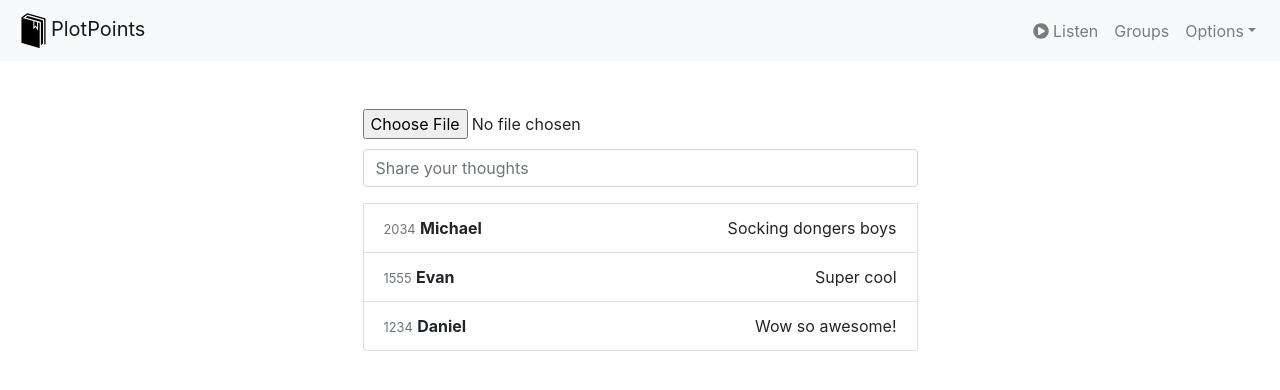
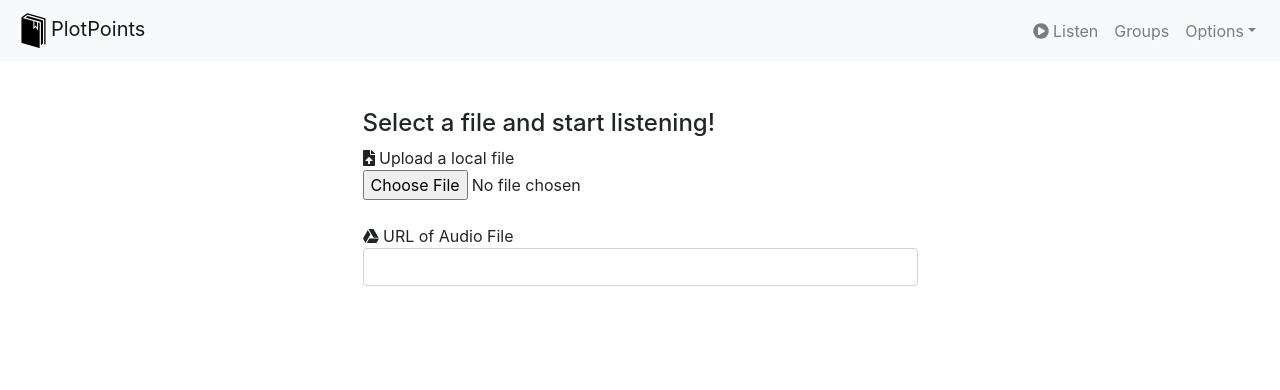
Before and after one commit to blowing-inc/plotpoints-ui, a React (Create React App) app: page /listen in a window 1280 px wide. Shown: the top 390 px of the page. Built offline with nearby package versions, Linux system fonts and the light colour scheme.

Commit message:
[listen] Can now upload file or select remote link

```diff
--- a/package.json
+++ b/package.json
@@ -4,6 +4,7 @@
   "private": true,
   "dependencies": {
     "@fortawesome/fontawesome-svg-core": "^1.2.22",
+    "@fortawesome/free-brands-svg-icons": "^5.10.2",
     "@fortawesome/free-solid-svg-icons": "^5.10.2",
     "@fortawesome/react-fontawesome": "^0.1.4",
     "@types/jest": "24.0.18",
--- a/src/components/listen/Player.tsx
+++ b/src/components/listen/Player.tsx
@@ -1,21 +1,19 @@
-import React, { useState } from 'react';
+import React from 'react';
 
 import AudioCard from 'audiocard';
 
-const Player: React.FC = (props) => {
+interface IProps {
+  source: string
+}
 
-  const [file, setFile] = useState<string>('');
-
-  if (file) {
-    return <AudioCard
-    art="https://seekjustice.fm/art300.jpg"
-    source="https://dts.podtrac.com/redirect.mp3/seekjustice.fm/media/001.mp3"
-    title="Tet"
-    skipBackSeconds={30}
-    skipForwardSeconds={30} />
-  }
+const Player = (props: IProps) => {
   return (
-    <div></div>
+    <AudioCard
+      art="https://seekjustice.fm/art300.jpg"
+      source={props.source}
+      title="Tet"
+      skipBackSeconds={30}
+      skipForwardSeconds={30} />
   );
 }
 
--- a/src/components/router/routes/Listen.tsx
+++ b/src/components/router/routes/Listen.tsx
@@ -1,7 +1,12 @@
 import React, { useState } from 'react';
 import ListenLayout from '../../layout/ListenLayout';
+import { Form, FormGroup, Input, InputGroup, InputGroupAddon } from 'reactstrap';
+import { FontAwesomeIcon } from '@fortawesome/react-fontawesome';
+import { faFileUpload } from '@fortawesome/free-solid-svg-icons';
+import { faGoogleDrive } from '@fortawesome/free-brands-svg-icons';
 
 import Comments from '../../listen/Comments';
+import Player from '../../listen/Player';
 
 type NullableFile = FileList | null;
 
@@ -9,7 +14,7 @@ const Listen: React.FC = () => {
 
   const [file, setFile] = useState<string>('');
 
-  const handleChange = (selectorFiles: NullableFile): void => {
+  const handleFileUpload = (selectorFiles: NullableFile): void => {
     if (selectorFiles != null ) {
       const f = selectorFiles.item(0);
       if (f != null) {
@@ -18,12 +23,29 @@ const Listen: React.FC = () => {
     }
   }
 
-  return (
-    <ListenLayout>
-      <input type="file" accept="audio/*" onChange={ (e) => handleChange(e.target.files) } />
-      <Comments groupId="TODO"/>
-    </ListenLayout>
-  );
+  if (file !== "" ) {
+    return (
+      <ListenLayout>
+        <Player source={file}/>
+        <Comments groupId="TODO"/>
+      </ListenLayout>
+    );
+  } else {
+    return (
+      <ListenLayout>
+        <Form>
+          <FormGroup>
+            <h4> Select a file and start listening! </h4>
+            <FontAwesomeIcon icon={faFileUpload} /> Upload a local file
+            <Input type="file" accept="audio/*" onChange={ (e) => handleFileUpload(e.target.files) } />
+            <br />
+            <FontAwesomeIcon icon={faGoogleDrive} /> URL of Audio File
+            <Input onChange={ (e) => setFile(e.target.value) }/>
+          </FormGroup>
+        </Form>
+      </ListenLayout>
+    );
+  }
 }
 
 export default Listen;
```
Also changed, not shown: 2 other files (tests, documents, lock files or other folders).
